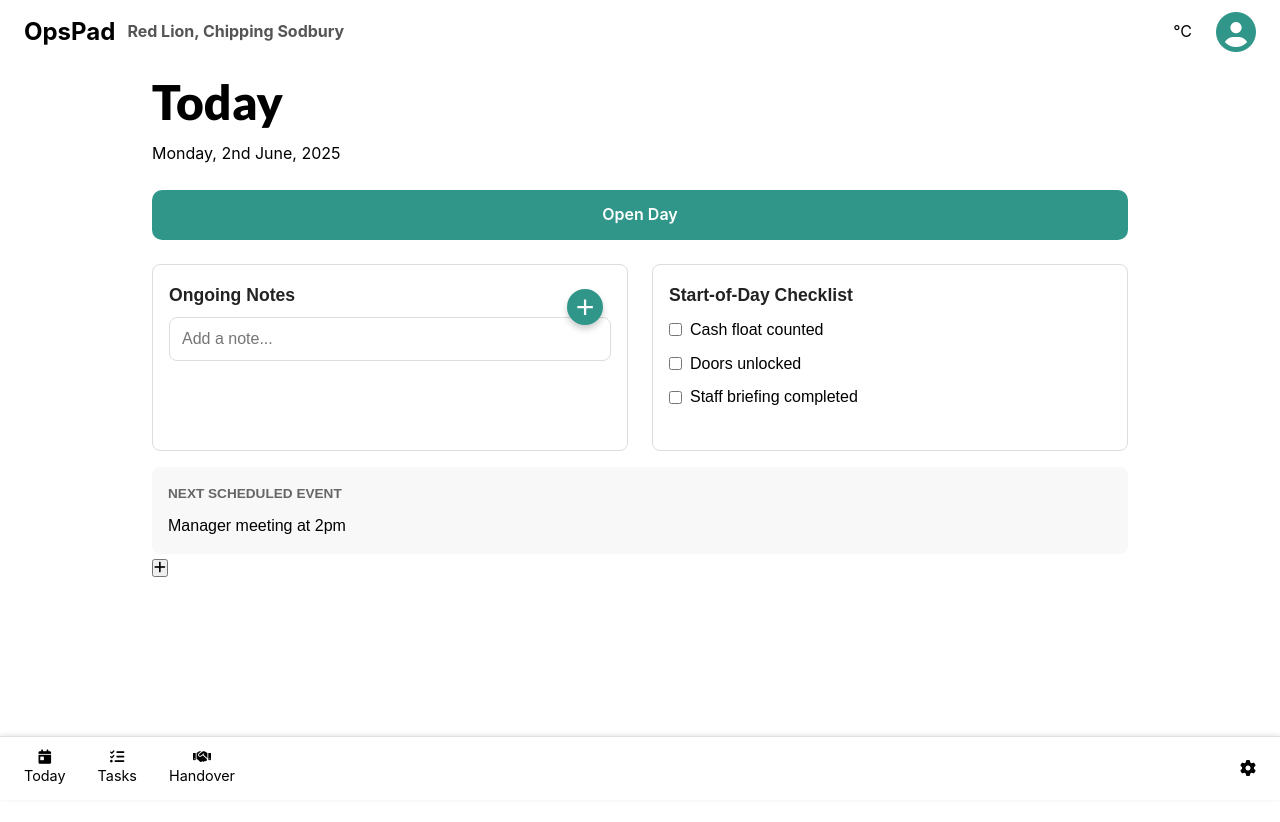
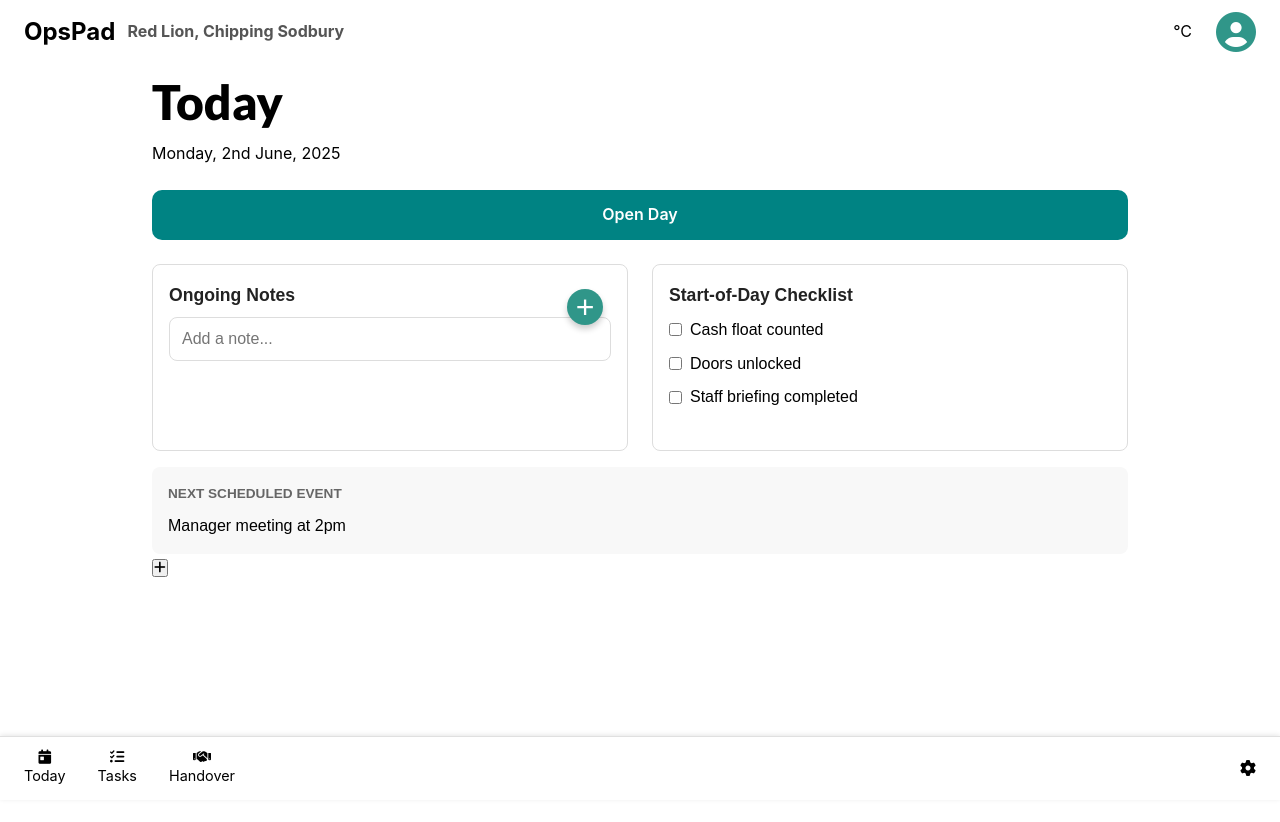
Before and after one commit to gregoryjameswalsh/OpsPad, a React (Vite) app: page /dashboard in a window 1280 px wide. In both pictures the pointer is over the link "Open Day". Shown: the top 822 px of the page. Built offline with nearby package versions, Linux system fonts and the light colour scheme; no server answers.

Commit message:
added hover to buttons

```diff
--- a/src/App.css
+++ b/src/App.css
@@ -325,6 +325,9 @@ body {
   margin: var(--space) 0;
 ;
 }
+.btn-stretched:hover {
+  background-color: #008383;
+}
 
 
 
@@ -499,6 +502,9 @@ body {
   cursor: pointer;
   box-shadow: 0 4px 6px rgba(0,0,0,0.2);
 }
+.new-button:hover {
+  background-color: #008383;
+}
 
 /* ==|| MEDIA QUERIES SECTION ||== */
 /*    Responsive Design */
```
